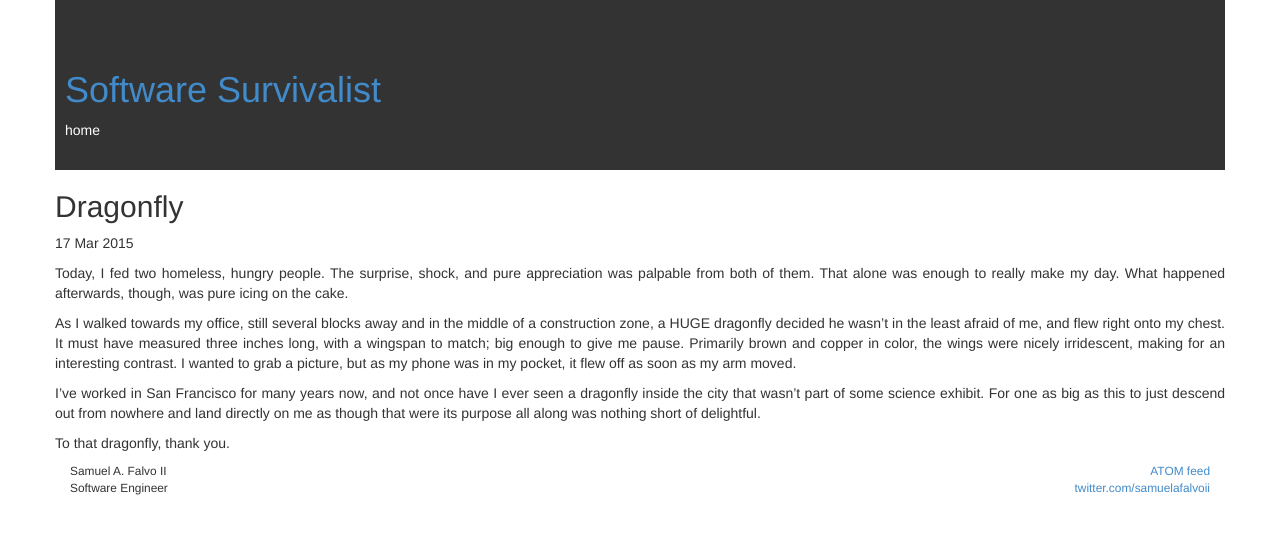
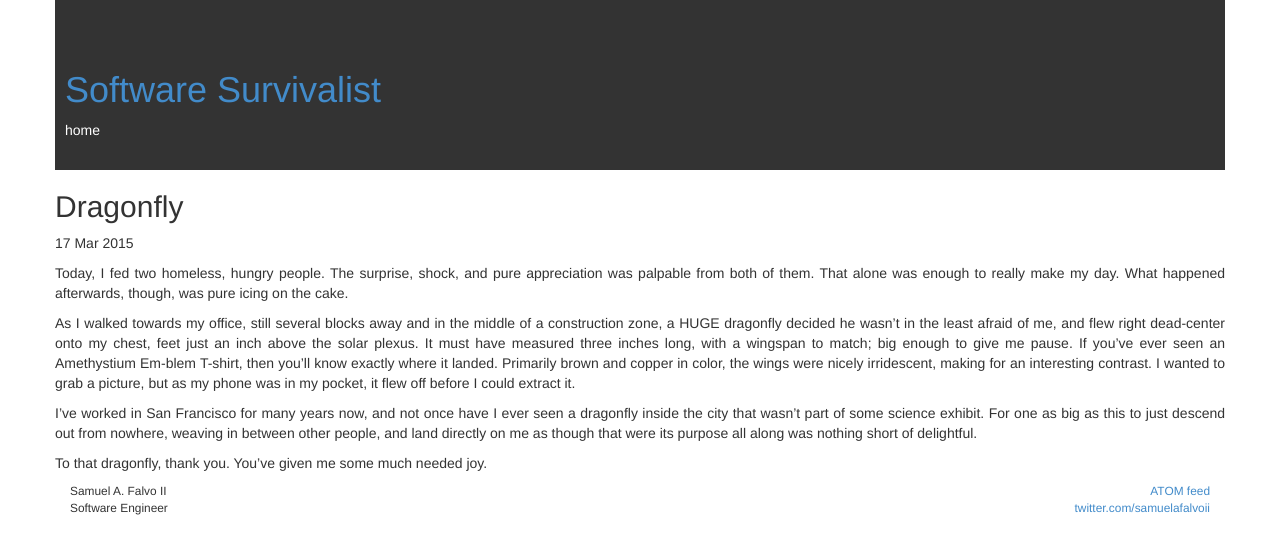
Before and after one commit to sam-falvo/sam-falvo.github.io, a Jekyll site: the page built from _posts/2015-03-17-dragonfly.md, in a window 1280 px wide. Shown: the top 554 px of the page. Built offline with Jekyll 4.4.1, drawn with Linux system fonts in a browser that asks for light colours; Markdown is read by kramdown in place of the engine named in the settings.

Commit message:
Dragonfly

```diff
--- a/_posts/2015-03-17-dragonfly.md
+++ b/_posts/2015-03-17-dragonfly.md
@@ -10,15 +10,18 @@ make my day.  What happened afterwards, though, was pure icing on the cake.
 
 As I walked towards my office, still several blocks away and in the middle of a
 construction zone, a HUGE dragonfly decided he wasn't in the least afraid of
-me, and flew right onto my chest.  It must have measured three inches long,
-with a wingspan to match; big enough to give me pause.  Primarily brown and
-copper in color, the wings were nicely irridescent, making for an interesting
-contrast.  I wanted to grab a picture, but as my phone was in my pocket, it
-flew off as soon as my arm moved.
+me, and flew right dead-center onto my chest, feet just an inch above the solar
+plexus.  It must have measured three inches long, with a wingspan to match; big
+enough to give me pause.  If you've ever seen an Amethystium Em-blem T-shirt,
+then you'll know exactly where it landed.  Primarily brown and copper in color,
+the wings were nicely irridescent, making for an interesting contrast.  I
+wanted to grab a picture, but as my phone was in my pocket, it flew off before
+I could extract it.
 
 I've worked in San Francisco for many years now, and not once have I ever seen
 a dragonfly inside the city that wasn't part of some science exhibit.  For one
-as big as this to just descend out from nowhere and land directly on me as
-though that were its purpose all along was nothing short of delightful.
+as big as this to just descend out from nowhere, weaving in between other
+people, and land directly on me as though that were its purpose all along was
+nothing short of delightful.
 
-To that dragonfly, thank you.
+To that dragonfly, thank you.  You've given me some much needed joy.
```
